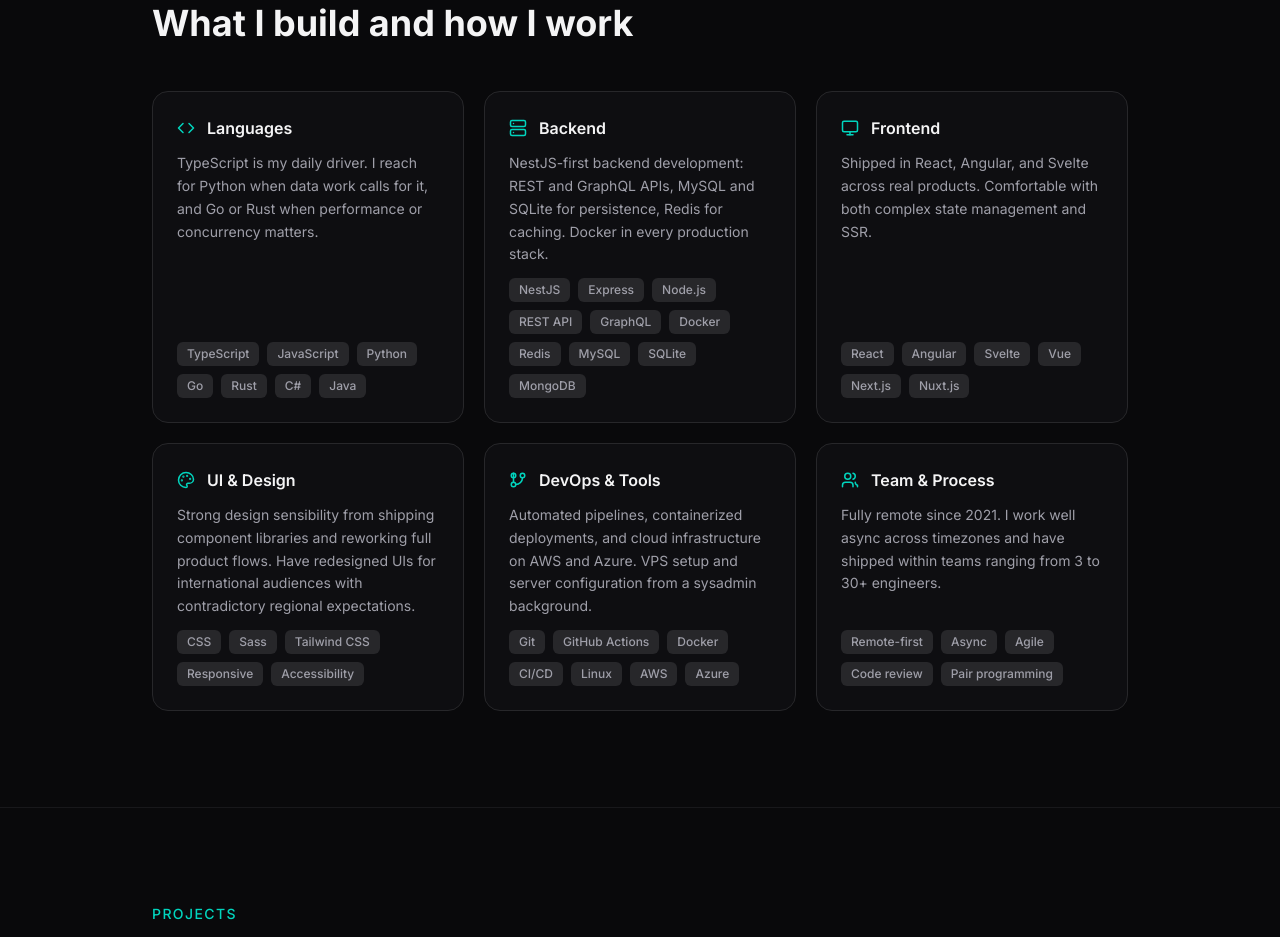
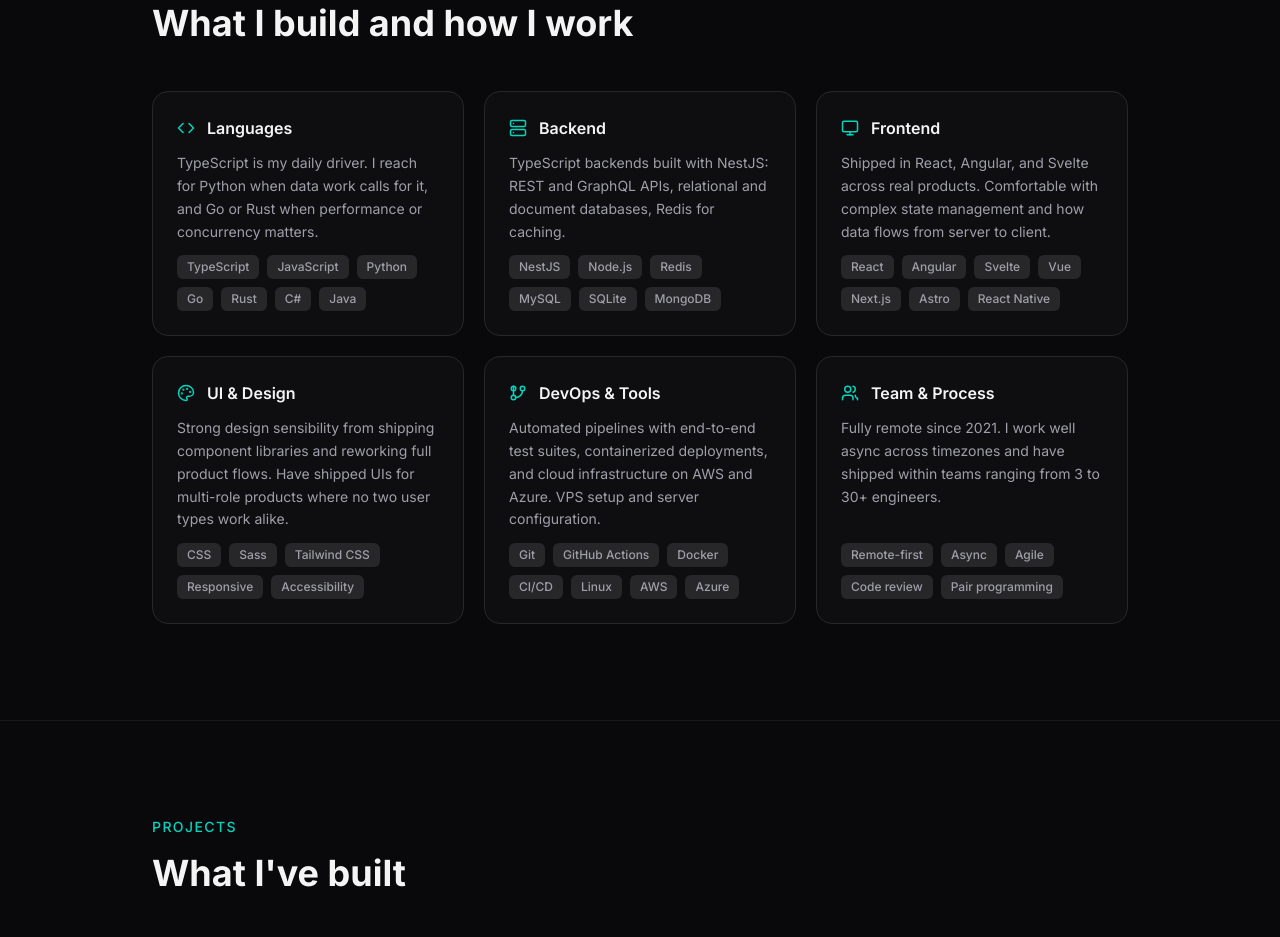
Before and after one commit to dawichi/dawichi.dev, an Astro site: page / in a window 1280 px wide. Shown: the part 2844-3781 px from the top of the page. Built offline with nearby package versions, Linux system fonts and the light colour scheme; Astro itself is replaced by a stand-in of ours.

Commit message:
Refine skills

```diff
--- a/src/components/Skills.astro
+++ b/src/components/Skills.astro
@@ -8,25 +8,25 @@
     },
     {
         label: 'Backend',
-        description: 'NestJS-first backend development: REST and GraphQL APIs, MySQL and SQLite for persistence, Redis for caching. Docker in every production stack.',
-        tags: ['NestJS', 'Express', 'Node.js', 'REST API', 'GraphQL', 'Docker', 'Redis', 'MySQL', 'SQLite', 'MongoDB'],
+        description: 'TypeScript backends built with NestJS: REST and GraphQL APIs, relational and document databases, Redis for caching.',
+        tags: ['NestJS', 'Node.js', 'Redis', 'MySQL', 'SQLite', 'MongoDB'],
         iconHtml: '<rect width="20" height="8" x="2" y="2" rx="2"/><rect width="20" height="8" x="2" y="14" rx="2"/><line x1="6" x2="6.01" y1="6" y2="6"/><line x1="6" x2="6.01" y1="18" y2="18"/>',
     },
     {
         label: 'Frontend',
-        description: 'Shipped in React, Angular, and Svelte across real products. Comfortable with both complex state management and SSR.',
-        tags: ['React', 'Angular', 'Svelte', 'Vue', 'Next.js', 'Nuxt.js'],
+        description: 'Shipped in React, Angular, and Svelte across real products. Comfortable with complex state management and how data flows from server to client.',
+        tags: ['React', 'Angular', 'Svelte', 'Vue', 'Next.js', 'Astro', 'React Native'],
         iconHtml: '<rect width="20" height="14" x="2" y="3" rx="2"/><line x1="8" x2="16" y1="21" y2="21"/><line x1="12" x2="12" y1="17" y2="21"/>',
     },
     {
         label: 'UI & Design',
-        description: 'Strong design sensibility from shipping component libraries and reworking full product flows. Have redesigned UIs for international audiences with contradictory regional expectations.',
+        description: 'Strong design sensibility from shipping component libraries and reworking full product flows. Have shipped UIs for multi-role products where no two user types work alike.',
         tags: ['CSS', 'Sass', 'Tailwind CSS', 'Responsive', 'Accessibility'],
         iconHtml: '<circle cx="13.5" cy="6.5" r=".5" fill="currentColor"/><circle cx="17.5" cy="10.5" r=".5" fill="currentColor"/><circle cx="8.5" cy="7.5" r=".5" fill="currentColor"/><circle cx="6.5" cy="12.5" r=".5" fill="currentColor"/><path d="M12 2C6.5 2 2 6.5 2 12s4.5 10 10 10c.926 0 1.648-.746 1.648-1.688 0-.437-.18-.835-.437-1.125-.29-.289-.438-.652-.438-1.125a1.64 1.64 0 0 1 1.668-1.668h1.996c3.051 0 5.555-2.503 5.555-5.554C21.965 6.012 17.461 2 12 2z"/>',
     },
     {
         label: 'DevOps & Tools',
-        description: 'Automated pipelines, containerized deployments, and cloud infrastructure on AWS and Azure. VPS setup and server configuration from a sysadmin background.',
+        description: 'Automated pipelines with end-to-end test suites, containerized deployments, and cloud infrastructure on AWS and Azure. VPS setup and server configuration.',
         tags: ['Git', 'GitHub Actions', 'Docker', 'CI/CD', 'Linux', 'AWS', 'Azure'],
         iconHtml: '<line x1="6" x2="6" y1="3" y2="15"/><circle cx="18" cy="6" r="3"/><circle cx="6" cy="18" r="3"/><circle cx="6" cy="6" r="3"/><path d="M18 9a9 9 0 0 1-9 9"/>',
     },
```
